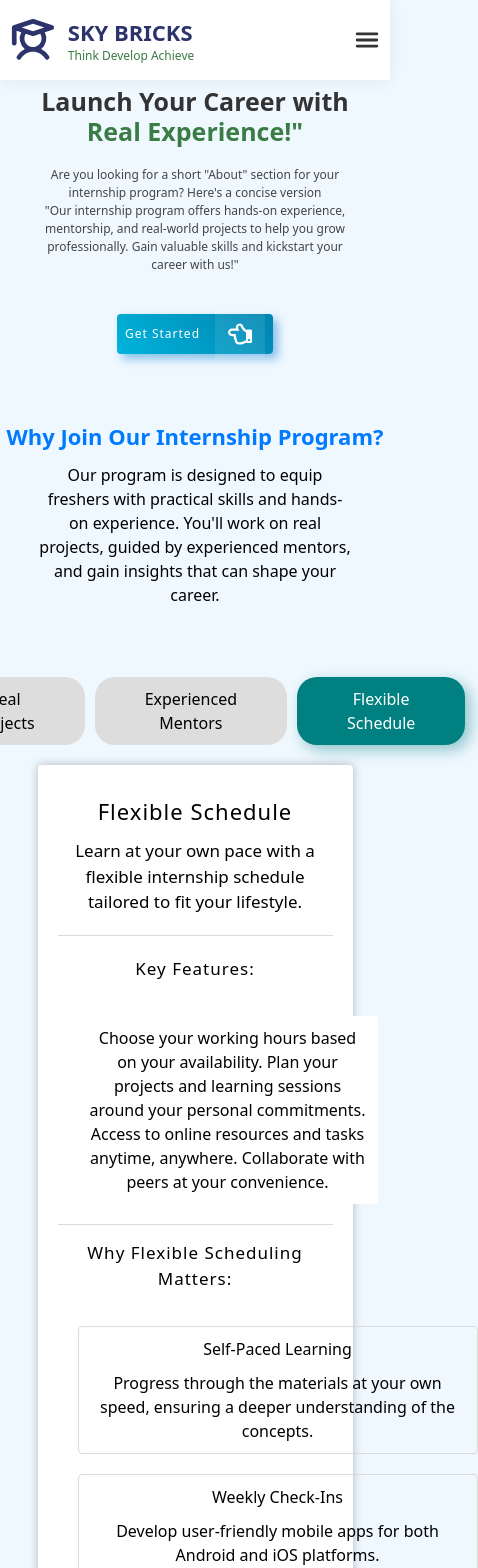
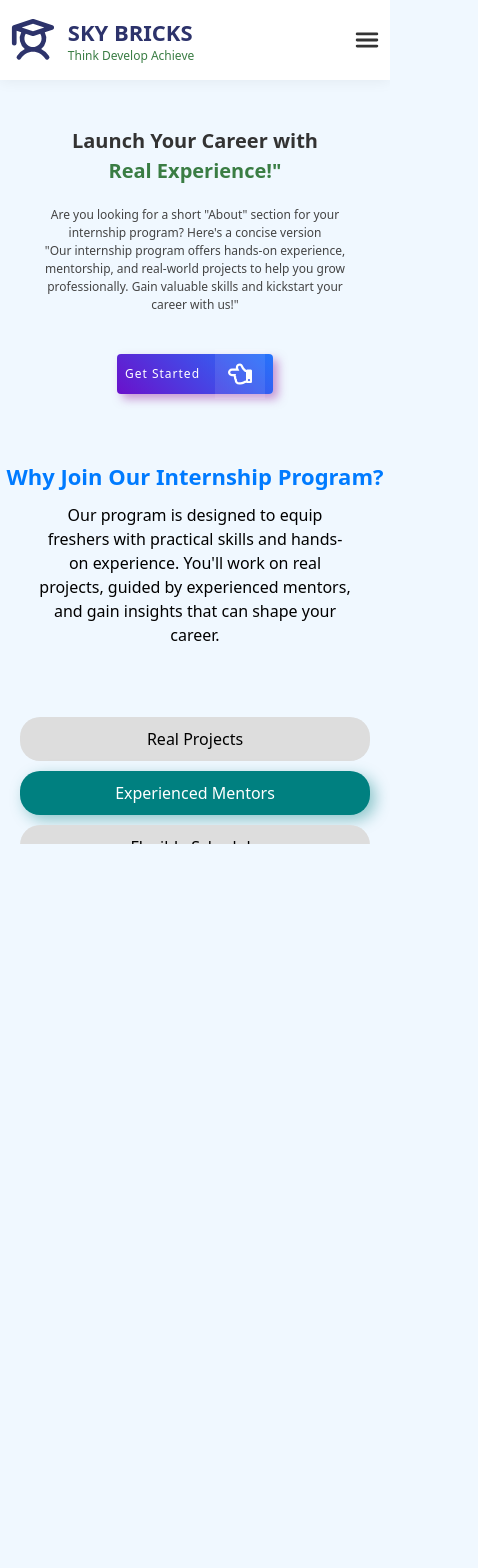
Before and after one commit to sonubhosle/form, a React (Vite) app: page / in a window 390 px wide. Shown: the top 1568 px of the page, 478 px wide, since content can reach past the window. After the commit the page ends 844 px from the top, so only its background shows below. Built offline with nearby package versions, Linux system fonts and the light colour scheme.

Commit message:
Responsive

```diff
--- a/src/App.css
+++ b/src/App.css
@@ -10,7 +10,8 @@
 html,body{
   width: 100%;
   height: 100%;
-  background-color: #F0F8FF
+  background-color: #F0F8FF;
+  overflow-x: hidden;
 }
 
 a{
--- a/src/Components/Banner/Banner.css
+++ b/src/Components/Banner/Banner.css
@@ -96,7 +96,7 @@
 /* Responsive Adjustments */
 @media (max-width: 768px) {
   .banner_section {
-     height: 350px; /* Reduce height on smaller screens */
+     height: auto;
   }
 
   .banner_section h1 {
@@ -119,12 +119,14 @@
 
 @media (max-width: 480px) {
   .banner_section {
-     height: 300px; /* Further reduce height on extra small screens */
+     height: 300px;
+     margin-top: 40px;
   }
 
   .banner_section h1 {
      font-size: 25px; /* Further reduce font size */
      line-height: 30px;
+     font-size: 20px;
   }
 
   .banner_section p {
--- a/src/Components/Dev/Dev.css
+++ b/src/Components/Dev/Dev.css
@@ -67,3 +67,16 @@
         background-position: 0% 50%;
     }
 }
+
+
+@media(max-width:450px){
+    .dev_section{
+        display: grid;
+        grid-template-columns: repeat(auto-fit,minmax(200px,1fr));
+        gap: 20px;
+        position: relative;
+        width: 90%;
+        margin: 20px auto;
+    }
+
+}
--- a/src/Components/Heading/Heading.css
+++ b/src/Components/Heading/Heading.css
@@ -21,3 +21,20 @@
     text-align: center;
     margin: 10px 0px;
 }
+
+
+@media(max-width:350px){
+
+    .heading_section{
+        margin-top: 30px;
+    }
+    .heading_section h2{
+        font-weight: 600;
+        font-size: 22px;
+        color: #007BFF;
+        text-align: center
+    }
+    .heading_section p{
+        width: 90%;
+    }
+}
--- a/src/Components/Information/Information.css
+++ b/src/Components/Information/Information.css
@@ -1,6 +1,5 @@
 .menu-container {
   text-align: center;
-  padding: 20px;
 
 }
 
@@ -41,6 +40,7 @@
   padding: 20px;
   border-radius: 4px;
   background-color: #fff;
+  height: auto;
 }
 
 .content .section_heading {
@@ -111,3 +111,29 @@
   font-weight: 500;
   padding-bottom: 10px;
 }
+
+@media (max-width: 768px) {
+  .menu-buttons {
+    flex-direction: column;
+    padding: 20px;
+  }
+  .content {
+    width: 100%;
+    margin: 20px 0px;
+    box-shadow: none;
+
+  }
+
+  .content .grid_one{
+    grid-template-columns: repeat(auto-fit, minmax(200px, 1fr));
+    padding: 0px;
+
+  }
+
+  .content .grid_two{
+    grid-template-columns: repeat(auto-fit, minmax(200px, 1fr));
+    padding: 0px;
+
+  }
+
+}
--- a/src/Components/Navigation/Navigation.css
+++ b/src/Components/Navigation/Navigation.css
@@ -155,6 +155,9 @@
 
 /* Adjust for smaller screens */
 @media (max-width: 991px) {
+  .color{
+    padding: 0px;
+  }
   .hamburger-menu {
     display: block; /* Show hamburger on small screens */
   }
@@ -167,17 +170,24 @@
     width: 100%;
     justify-content: flex-start; /* Align items to the top (vertically) */
     position: absolute;
-    top: 80px; /* Position menu below navbar */
+    top: 100px; /* Position menu below navbar */
     left: 0;
     background-color: #fff;
     box-shadow: rgba(0, 0, 0, 0.1) 0px 10px 15px;
+    opacity: 0;
     padding: 20px;
+    visibility: hidden;
+
+    transition: 0.5s ease;
   }
 
 
   /* Show the menu when it's toggled */
   .meuns.show-menu {
     display: flex !important;
+    visibility: visible;
+    opacity: 9;
+    top: 81px;
   }
 
   .hamburger-menu .menu_icon {
@@ -187,4 +197,9 @@
   .hamburger-menu .close_icon {
     color: #333;
   }
+
+  .meuns .button{
+    margin-left: 0px;
+
+  }
 }
--- a/src/Components/Questions/Questions.css
+++ b/src/Components/Questions/Questions.css
@@ -33,3 +33,9 @@
     margin: 0;
     padding: 10px;
 }
+
+@media(max-width:768px){
+    .width {
+        width: 90%;
+    }
+}
--- a/src/Components/Stories/Stories.css
+++ b/src/Components/Stories/Stories.css
@@ -41,3 +41,15 @@
     color: #fff;
     cursor: pointer;
 }
+
+
+@media(max-width:350px){
+    .stories_section {
+        display: grid;
+        grid-template-columns: repeat(auto-fit, minmax(200px, 1fr));
+        gap: 20px;
+        position: relative;
+        width: 95%;
+        margin: 30px auto 90px auto;
+    }
+}
--- a/src/Pages/Apply/Apply.css
+++ b/src/Pages/Apply/Apply.css
@@ -59,3 +59,23 @@
     text-align: center;
     margin: 20px 0px;
 }
+
+@media(max-width:350px){
+    .button_grid{
+
+        width: 95%;
+    }
+
+    .button_grid a{
+       width: 100%;
+    }
+    .apply .grid_box{
+        display: grid;
+        grid-template-columns: repeat(auto-fit,minmax(200px,1fr));
+        gap: 20px;
+        position: relative;
+        width: 95%;
+        margin: 30px auto;
+    }
+
+}
--- a/src/Pages/Contact/Contact.css
+++ b/src/Pages/Contact/Contact.css
@@ -124,3 +124,18 @@
       transform: translateY(0);
     }
   }
+
+  @media(max-width:991px){
+    form {
+      width: 90%;
+      padding: 10px;
+    }
+  }
+
+  @media(max-width:768px){
+
+    .form_group {
+      display: flex;
+     flex-direction: column;
+    }
+  }
--- a/src/Pages/Pricing/Pricing.css
+++ b/src/Pages/Pricing/Pricing.css
@@ -128,3 +128,10 @@
         background-position: 0% 50%;
     }
 }
+@media(max-width:350px){
+    .pricing_section{
+        width: 90%;
+        grid-template-columns: repeat(auto-fit, minmax(250px, 1fr));
+
+    }
+}
--- a/src/Pages/Projects/Projects.css
+++ b/src/Pages/Projects/Projects.css
@@ -75,3 +75,17 @@
         background-position: 0% 50%;
     }
 }
+
+
+
+@media(max-width:350px){
+
+    .products_grid {
+        display: grid;
+        grid-template-columns: repeat(auto-fit, minmax(250px, 1fr));
+        gap: 20px;
+        position: relative;
+        width: 90%;
+        margin: 30px auto 50px auto;
+    }
+  }
```
